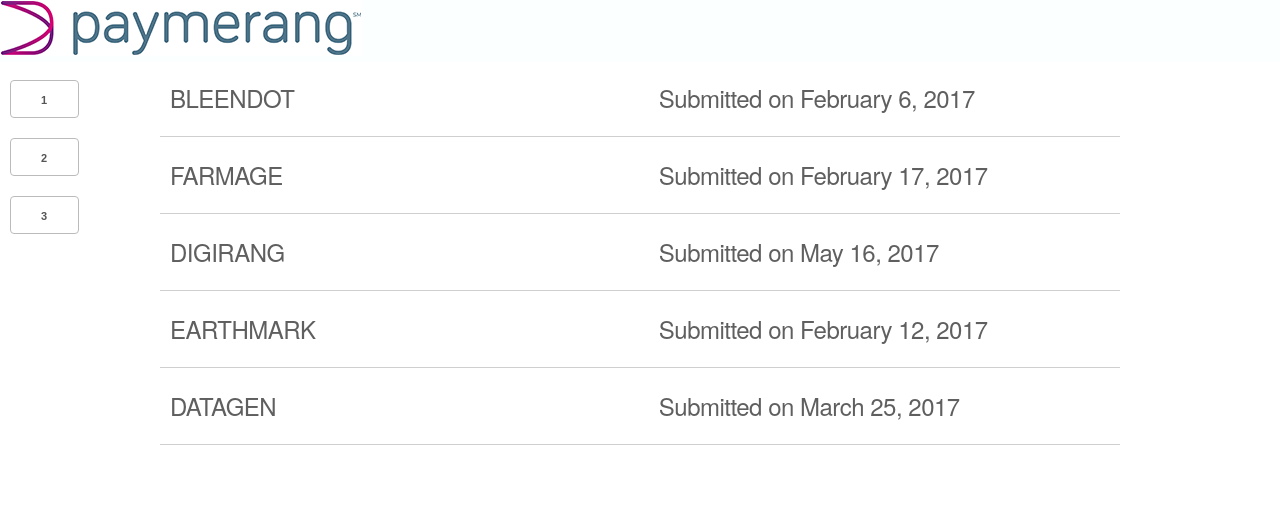
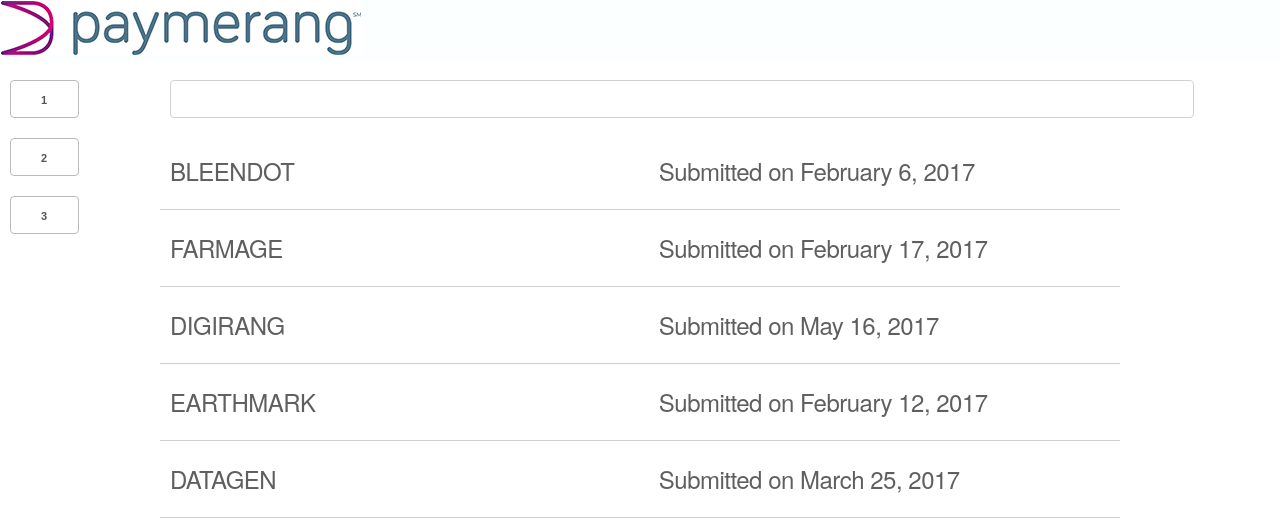
Before and after one commit to rches/technical_paymerang, a React (Create React App) app: page / in a window 1280 px wide. Shown: the top 530 px of the page. Built offline with nearby package versions, Linux system fonts and the light colour scheme.

Commit message:
updating with Filter component and styling

```diff
--- a/public/index.html
+++ b/public/index.html
@@ -4,7 +4,7 @@
         <meta charset="utf-8" />
         <link
             rel="icon"
-            href="https://paymerang.com/wp-content/themes/paymerang/images/favicon.png"
+            href="https://i1.wp.com/paymerang.com/wp-content/uploads/2019/07/cropped-paymerang-favicon.png?fit=32%2C32&ssl=1"
         />
         <meta name="viewport" content="width=device-width, initial-scale=1" />
         <meta name="description" content="a solution to a coding challenge" />
--- a/src/App.css
+++ b/src/App.css
@@ -21,7 +21,7 @@
 }
 
 .custContainer__ {
-    margin-top: 8rem;
+    margin-top: 2rem;
 }
 
 .header__ {
@@ -44,6 +44,12 @@
 
 .clicker__:hover {
     cursor: pointer;
+}
+
+.filter__ {
+    margin-top: 8rem;
+    margin-left: 1rem;
+    width: 80vw;
 }
 
 .container {
@@ -292,7 +298,7 @@
     border-color: #1eaedb;
 }
 
-–––––––––––––––––––––––––––––––––––––––––––––––––– */ ul {
+ul {
     list-style: circle inside;
 }
 ol {
@@ -338,6 +344,75 @@
     margin-bottom: 2.5rem;
 }
 
+/* Forms
+–––––––––––––––––––––––––––––––––––––––––––––––––– */
+input[type="email"],
+input[type="number"],
+input[type="search"],
+input[type="text"],
+input[type="tel"],
+input[type="url"],
+input[type="password"],
+textarea,
+select {
+    height: 38px;
+    padding: 6px 10px; /* The 6px vertically centers text on FF, ignored by Webkit */
+    background-color: #fff;
+    border: 1px solid #d1d1d1;
+    border-radius: 4px;
+    box-shadow: none;
+    box-sizing: border-box;
+}
+/* Removes awkward default styles on some inputs for iOS */
+input[type="email"],
+input[type="number"],
+input[type="search"],
+input[type="text"],
+input[type="tel"],
+input[type="url"],
+input[type="password"],
+textarea {
+    -webkit-appearance: none;
+    -moz-appearance: none;
+    appearance: none;
+}
+textarea {
+    min-height: 65px;
+    padding-top: 6px;
+    padding-bottom: 6px;
+}
+input[type="email"]:focus,
+input[type="number"]:focus,
+input[type="search"]:focus,
+input[type="text"]:focus,
+input[type="tel"]:focus,
+input[type="url"]:focus,
+input[type="password"]:focus,
+textarea:focus,
+select:focus {
+    border: 1px solid #33c3f0;
+    outline: 0;
+}
+label,
+legend {
+    display: block;
+    margin-bottom: 0.5rem;
+    font-weight: 600;
+}
+fieldset {
+    padding: 0;
+    border-width: 0;
+}
+input[type="checkbox"],
+input[type="radio"] {
+    display: inline;
+}
+label > .label-body {
+    display: inline-block;
+    margin-left: 0.5rem;
+    font-weight: normal;
+}
+
 /* Clearing
   –––––––––––––––––––––––––––––––––––––––––––––––––– */
 
--- a/src/App.js
+++ b/src/App.js
@@ -2,13 +2,19 @@
 import "./App.css";
 import Header from "./components/Header";
 import CustomerCard from "./components/CustomerCard";
+import Filter from "./components/Filter";
 import Pagination from "./components/Pagination";
 const sample = require("./data/sample.json");
 
 class App extends React.Component {
     constructor(props) {
         super(props);
-        this.state = { activePage: 1, activeData: [] };
+        this.state = {
+            activePage: 1,
+            activeData: [],
+            filterData: [],
+            filterWord: ""
+        };
     }
     handlePageSelect = e => {
         e.preventDefault();
@@ -19,7 +25,24 @@
         return arr.slice((whatPage - 1) * perPage, whatPage * perPage);
     };
 
+    filterHandleChange = e => {
+        this.setState({ filterWord: e });
+    };
+
     componentDidUpdate(prevProps, prevState) {
+        let filterArray;
+        if (this.state.filterWord !== prevState.filterWord) {
+            filterArray = sample.filter(el =>
+                el.Payee.Name.includes(this.state.filterWord.toUpperCase())
+            );
+            console.log(filterArray);
+
+            this.setState({
+                activePage: 1,
+                activeData: this.makePage(filterArray, 5, this.state.activePage)
+            });
+        }
+
         if (this.state.activePage !== prevState.activePage) {
             this.setState({
                 activeData: this.makePage(sample, 5, this.state.activePage)
@@ -37,6 +60,7 @@
         return (
             <div className="app__">
                 <Header />
+                <Filter filterHandleChange={this.filterHandleChange} />
                 <Pagination
                     sample={sample}
                     handlePageSelect={this.handlePageSelect}
--- /dev/null
+++ b/src/components/Filter.js
@@ -0,0 +1,28 @@
+import React, { useState } from "react";
+
+const Filter = props => {
+    const [filter, setFilter] = useState("");
+
+    const handleFilter = e => {
+        setFilter(e.target.value);
+        props.filterHandleChange(e.target.value);
+    };
+
+    return (
+        <div className="container">
+            <div className="row">
+                <div className="twelve columns">
+                    <input
+                        className="filter__ "
+                        type="text"
+                        id="filter"
+                        value={filter}
+                        onChange={handleFilter}
+                    />
+                </div>
+            </div>
+        </div>
+    );
+};
+
+export default Filter;
--- a/src/components/Pagination.js
+++ b/src/components/Pagination.js
@@ -3,8 +3,9 @@
 const Pagination = props => {
     const sample = props.sample;
     const pages = [];
+    const niceNumber = Math.ceil(sample.length / 5);
 
-    for (let i = 1; i <= sample.length / 5; i++) {
+    for (let i = 1; i <= niceNumber; i++) {
         pages.push(i);
     }
 
```
Also changed, not shown: 1 other file (tests, documents, lock files or other folders).
